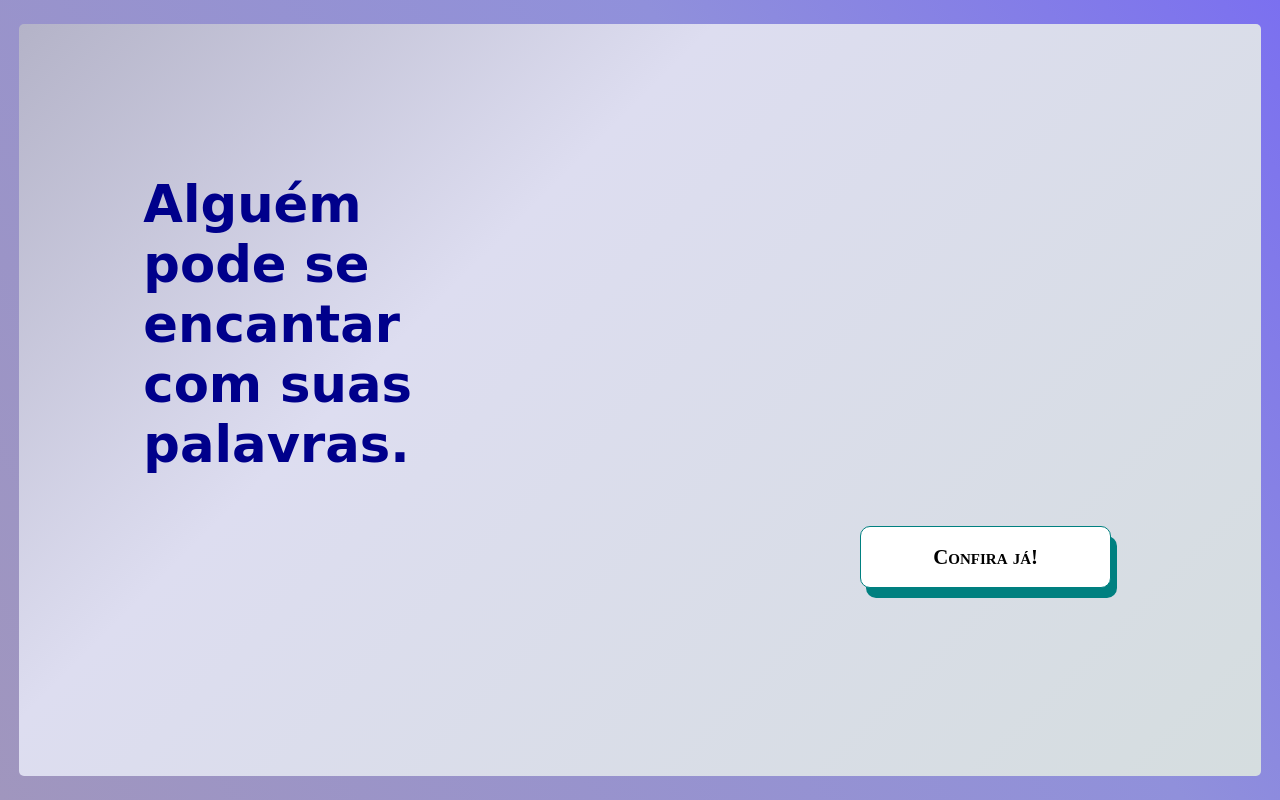
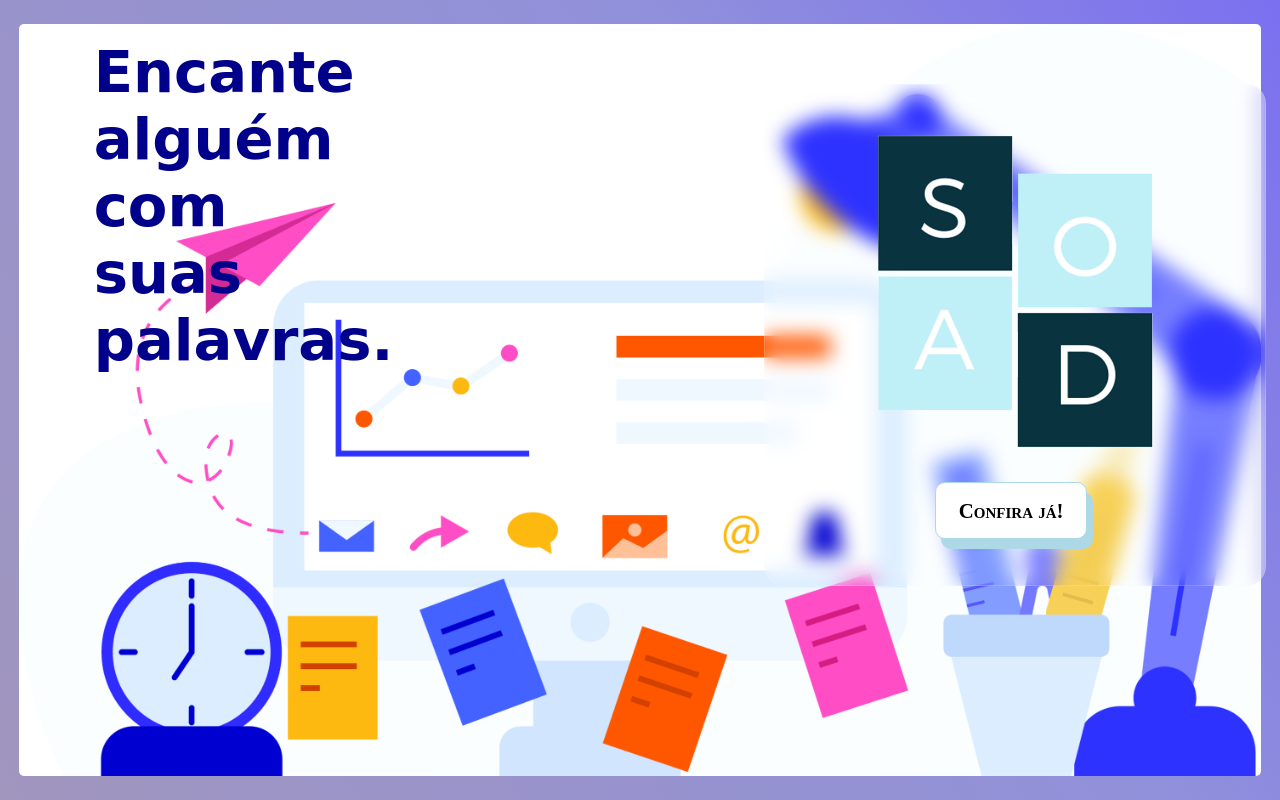
Before and after one commit to RuanVPSantos/FinalProjectRuanVPSantosCS50, a Flask app: page / in a window 1280 px wide. Run offline with Flask 2, Linux system fonts and the light colour scheme; some web fonts are replaced.

Commit message:
landing page v1

```diff
--- a/static/styleindex.css
+++ b/static/styleindex.css
@@ -24,33 +24,64 @@ body
     position: relative;
     width: 97%;
     min-height: 94%;
-    background: rgb(180,179,200);
-    background: linear-gradient(135deg, rgba(180,179,200,1) 0%, rgba(221,221,240,1) 35%, rgba(213,221,223,1) 100%);    border-radius: 5px;
+    background: linear-gradient(135deg, rgba(180,179,200,1) 0%, rgba(221,221,240,1) 35%, rgba(213,221,223,1) 100%);
+    border-radius: 5px;
+    background-image: url("fundo.png");
+    background-size: cover;
 }
 
 #div_frase
 {
     font-family: 'Estonia', cursive;
     position: absolute;
-    top: 150px;
-    left: 10%;
-    font-size: 1.6em;
+    top: 2%;
+    left: 6%;
+    font-size: 1.8em;
     color: darkblue;
     display: block;
     height: 180px;
     width: 300px;
 }
+.container
+{
+    position: relative;
+    display: grid;
+    top: 60px;
+    width: 500px;
+    height: 500px;
+    background-color: linear-gradient(13deg, rgba(255, 255, 255, 0.1)), rgba(255, 255, 255, 0);
+    backdrop-filter: blur(10px);
+    -webkit-backdrop-filter: blur(10px);
+    border-style: solid;
+    border: 1px solid rgba(255, 255, 255, 0.18);
+    border-radius: 20px;
+    right: -60%;
+    justify-content: center;
+    align-items: center;
+    z-index: 4;
+}
 
-#botao
+.container #logo
 {
-    position: absolute;
-    right: 150px;
-    bottom: 25%;
-    min-width: 20%;
-    height: 60px;
+    width: 400px;
+    height: 400px;
+    background-image: url('Logo-Sem_Fundo.png');
+    background-size: contain;
+    background-repeat: no-repeat;
+    border-radius: 4px;
+}
+
+.container #botao
+{
+    position: relative;
+    left: 30%;
+    bottom: 35px;
+
+    width: 150px;
+    height: 55px;
     background: white;
     border-radius: 10px;
-    border-color: teal;
+    border-color: lightblue;
     border-style: solid;
     border-width: 0.1mm;
     display: flex;
@@ -60,12 +91,90 @@ body
     font-family:'Times New Roman', Times, serif;
     font-variant: small-caps;
     font-weight: bold;
-    box-shadow: 6px 10px teal;
+    box-shadow: 6px 10px lightblue;
     color: black;
 }
 
-#botao:hover
+a
 {
-    color: rgb(1, 1, 78, 0.8);
-    box-shadow: 6px 10px rgb(1, 82, 82);
+    text-decoration: none;
 }
+.selecionado
+{
+    animation: sombra 0.5s linear forwards;
+}
+
+.desselecionado
+{
+    animation: dessombra 0.5s linear forwards;
+}
+
+#escurecer
+{
+    position: fixed;
+    z-index: 3;
+    width: 100vw;
+    height: 100vh;
+    opacity: 0;
+    background-color: black;
+}
+
+.escurecido
+{
+    animation: escuro 0.3s linear forwards;
+}
+
+.enclarecido
+{
+    animation: claro 0.3s linear forwards;
+}
+
+
+@keyframes escuro
+{
+    100%
+    {
+        opacity: 0.7;
+    }
+}
+
+@keyframes claro {
+    0%
+    {
+        opacity: 0.7;
+    }
+    100%
+    {
+        opacity: 0;
+    }
+}
+
+@keyframes sombra
+{
+    from {
+        box-shadow: 6px 10px #C0F0F7;
+        color: black;
+        left: 30%;
+        bottom: 35px;
+    }
+    to {
+        box-shadow: 12px 12px #09333F;
+        color: rgb(1, 1, 78, 0.8);
+        left: 28%;
+        bottom: 39px;
+    }
+}
+@keyframes dessombra {
+    from {
+        box-shadow: 12px 12px #09333F;
+        color: rgb(1, 1, 78, 0.8);
+        left: 28%;
+        bottom: 39px;
+    }
+    to {
+        box-shadow: 6px 10px #C0F0F7;
+        color: black;
+        left: 30%;
+        bottom: 35px;
+    }
+}
--- a/templates/index.html
+++ b/templates/index.html
@@ -10,18 +10,50 @@
 </head>
 <body>
     <div id='tela'>
+        <div id="escurecer"></div>
         <div class="central">
             <div id='div_frase'>
                 <h1 id='frase_inicial'>
-                    Alguém pode se encantar com suas palavras.
+                    Encante alguém com suas palavras.
                 </h1>
             </div>
-            <a href=''>
-                <div id='botao'>
-                    Confira já!
-                </div>
-            </a>
+            <div class='container'>
+                <div id='logo'></div>
+                <a href=''>
+                    <div id='botao'>
+                        Confira já!
+                    </div>
+                </a>
+            </div>
         </div>
     </div>
+    <script>
+        var botao = document.querySelector("#botao")
+        var escurecer = document.querySelector('#escurecer')
+        botao.addEventListener('mouseover', function()
+        {
+            if (botao.classList.contains('desselecionado'))
+            {
+                botao.classList.replace('desselecionado', 'selecionado')
+            }
+            else
+            {
+                botao.classList.add('selecionado');
+            }
+            if (escurecer.classList.contains('enclarecido'))
+            {
+                escurecer.classList.replace('enclarecido', 'escurecido');
+            }
+            else
+            {
+                escurecer.classList.add('escurecido');
+            }
+        })
+        botao.addEventListener('mouseout', function()
+        {
+            botao.classList.replace('selecionado', 'desselecionado')
+            escurecer.classList.replace('escurecido', 'enclarecido');
+        })
+    </script>
 </body>
 </html>
```
Also changed, not shown: static/Logo-Sem_Fundo.png (added), static/Song-of-a-Dream-Logo.png (added), static/fundo.png (added).
